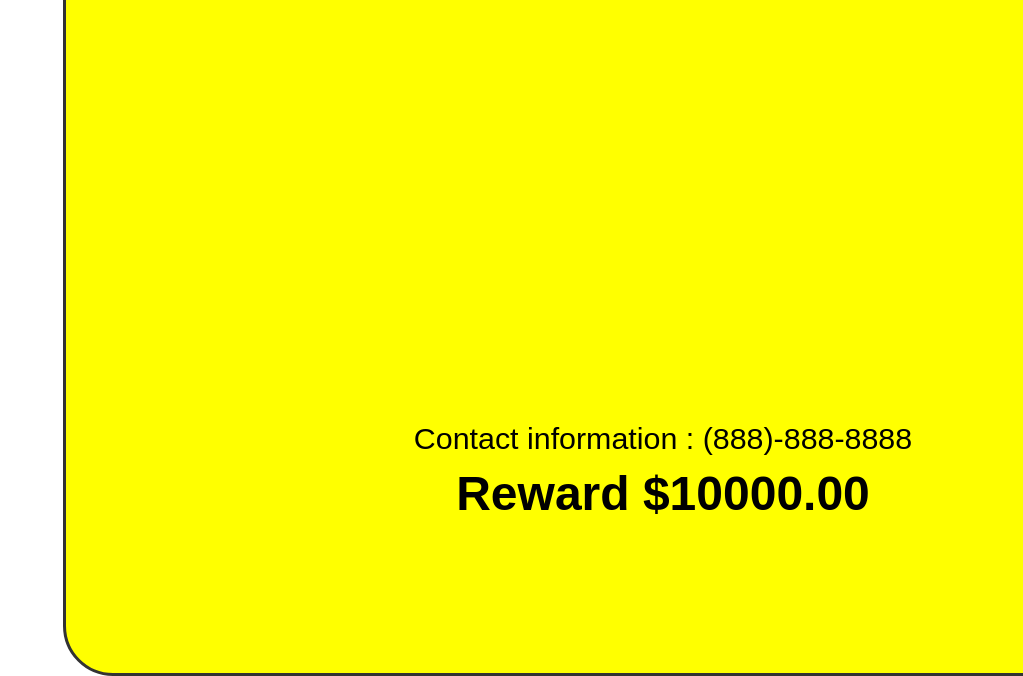
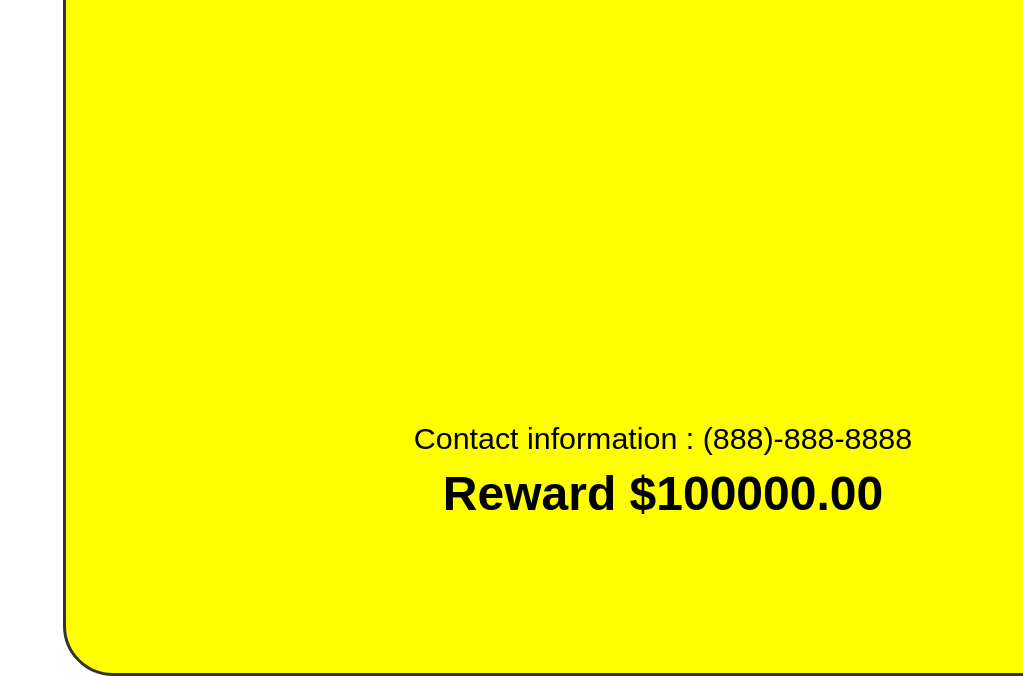
Before and after one commit to NgalemoPatrick/wanted-poster, a plain HTML site: page index.html in a window 1280 px wide. Shown: the part 626-1302 px from the top of the page, without its empty margins (257-1280 px from the left). Drawn offline with Linux system fonts and the light colour scheme.

Commit message:
changed the rewaed amount

```diff
--- a/index.html
+++ b/index.html
@@ -18,7 +18,7 @@
       <p>Contact information : (888)-888-8888</p>
     </div>
     <div class="reward">
-      <h2>Reward $10000.00</h2>
+      <h2>Reward $100000.00</h2>
     </div>
   </div>
 </body>
```
